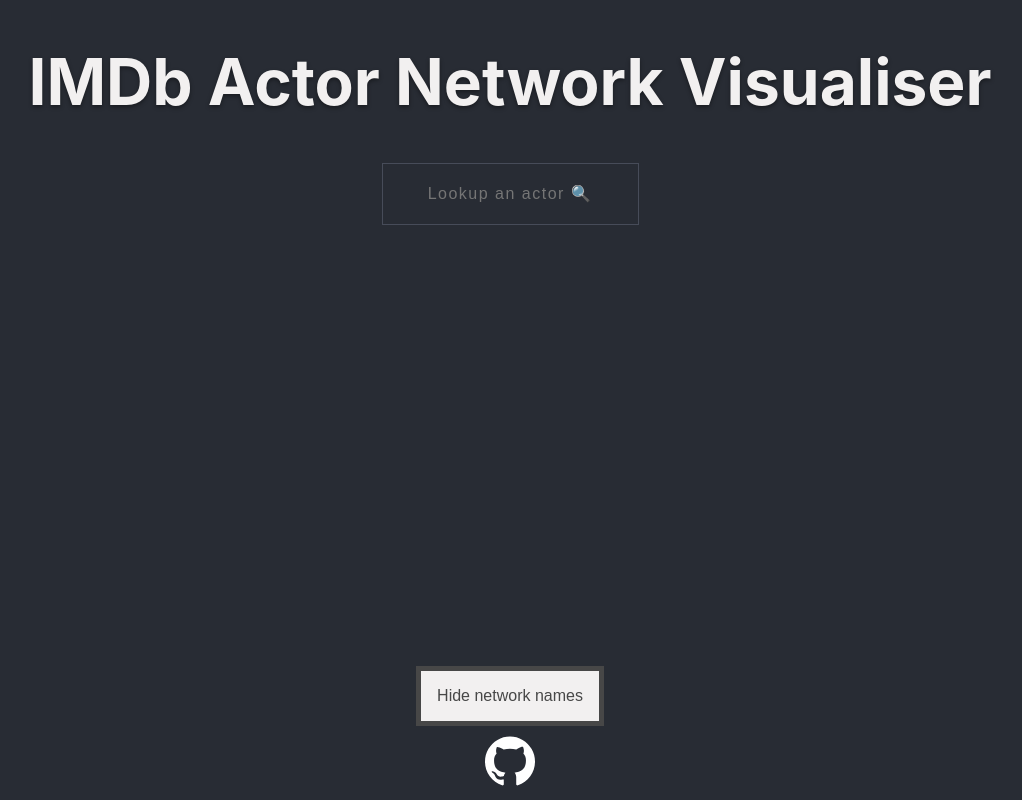
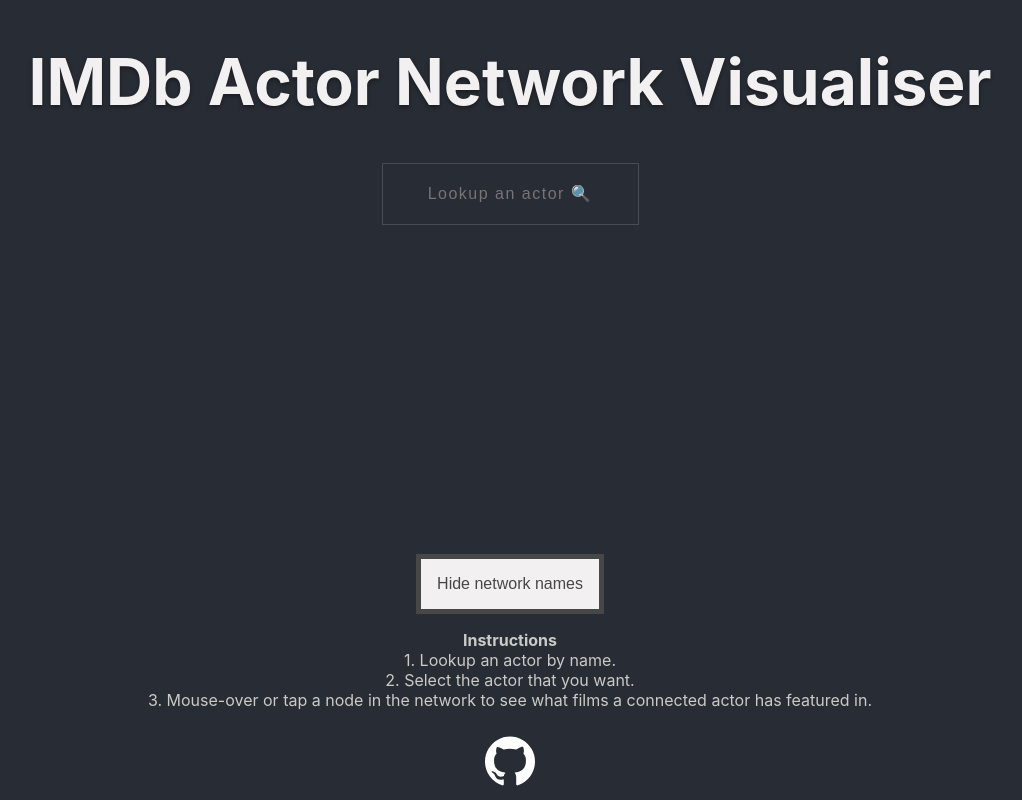
Before and after one commit to AmroNagdy/imdb-actor-network-visualiser-front, a React (Create React App) app: page / in a window 1280 px wide. Shown: the whole page, without its empty margins (130-1152 px from the left). Built offline with nearby package versions, Linux system fonts and the light colour scheme.

Commit message:
Add instructions and background colour.

```diff
--- a/src/components/footer/Footer.js
+++ b/src/components/footer/Footer.js
@@ -1,16 +1,27 @@
 import React from 'react';
 import GitHubLogo from './GitHubLogo.svg';
 import GitHubLogoStyle from '../styles/GitHubLogoStyle';
+import StyledInstructions from '../styles/StyledInstructions';
 
 export default function Footer() {
 
+
+
   return (
+    <>
+      <StyledInstructions>
+        <b>Instructions</b><br />
+        1. Lookup an actor by name.<br />
+        2. Select the actor that you want.<br />
+        3. Mouse-over or tap a node in the network to see what films a connected actor has featured in.<br />
+      </StyledInstructions>
       <a href='https://github.com/AmroNagdy/imdb-actor-network-visualiser-front'>
         <GitHubLogoStyle
           src={GitHubLogo}
           alt='GitHubLogo'
         />
       </a>
+    </>
   );
 
 };
--- /dev/null
+++ b/src/components/styles/StyledInstructions.js
@@ -0,0 +1,10 @@
+import styled from 'styled-components';
+import { LIGHT_GRAY } from '../../constants/AppColours';
+
+export default styled.p`
+  align-self: center;
+  text-align: center;
+  justify-self: center;
+  color: ${LIGHT_GRAY};
+  font-size: 1rem;
+`;
--- a/src/index.css
+++ b/src/index.css
@@ -1,13 +1,7 @@
 body {
   margin: 0;
-  font-family: -apple-system, BlinkMacSystemFont, 'Segoe UI', 'Roboto', 'Oxygen',
-    'Ubuntu', 'Cantarell', 'Fira Sans', 'Droid Sans', 'Helvetica Neue',
-    sans-serif;
+  font-family: -apple-system, BlinkMacSystemFont, 'Arial', 'Segoe UI', 'Roboto', 'Oxygen', 'Ubuntu', 'Cantarell', 'Fira Sans', 'Droid Sans', 'Helvetica Neue', sans-serif;
   -webkit-font-smoothing: antialiased;
   -moz-osx-font-smoothing: grayscale;
+  background-color: #282C34;
 }
-
-code {
-  font-family: source-code-pro, Menlo, Monaco, Consolas, 'Courier New',
-    monospace;
-}
```
Lines whose indentation alone changed are shown as unchanged.
